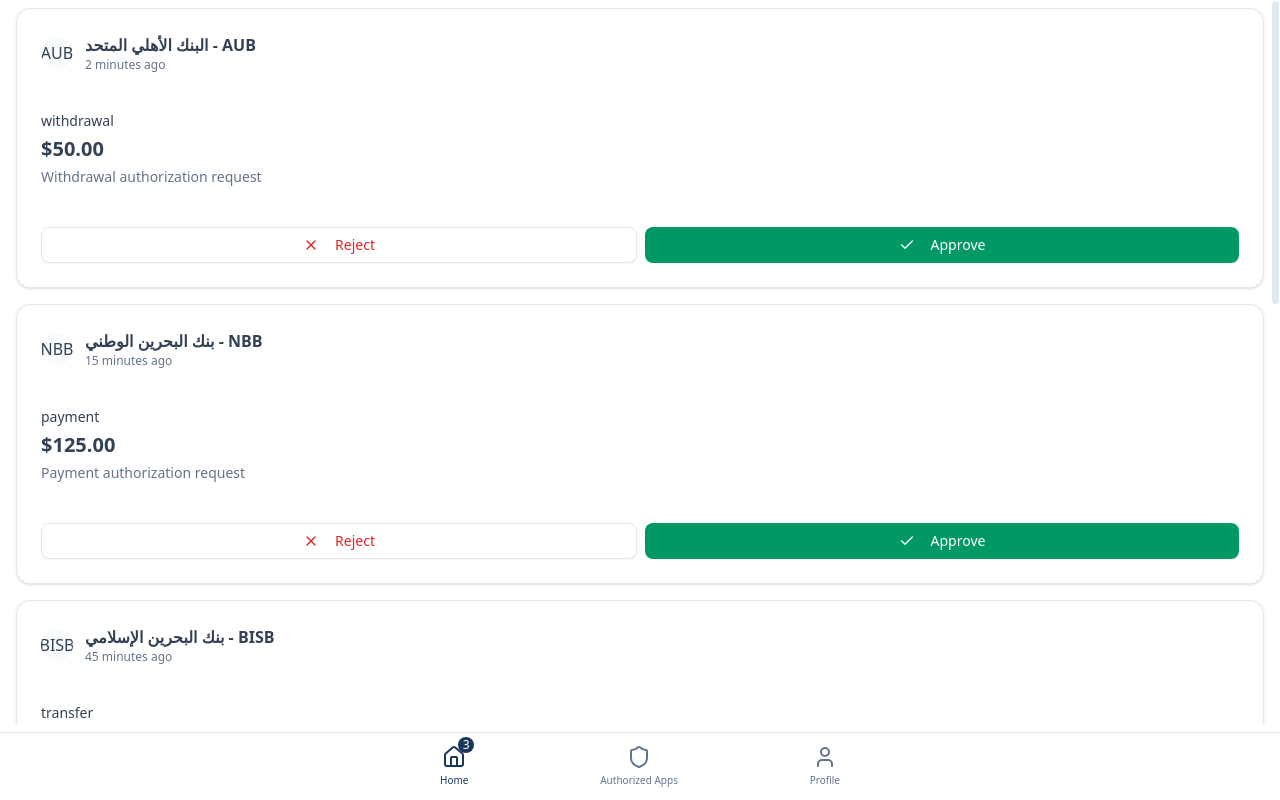
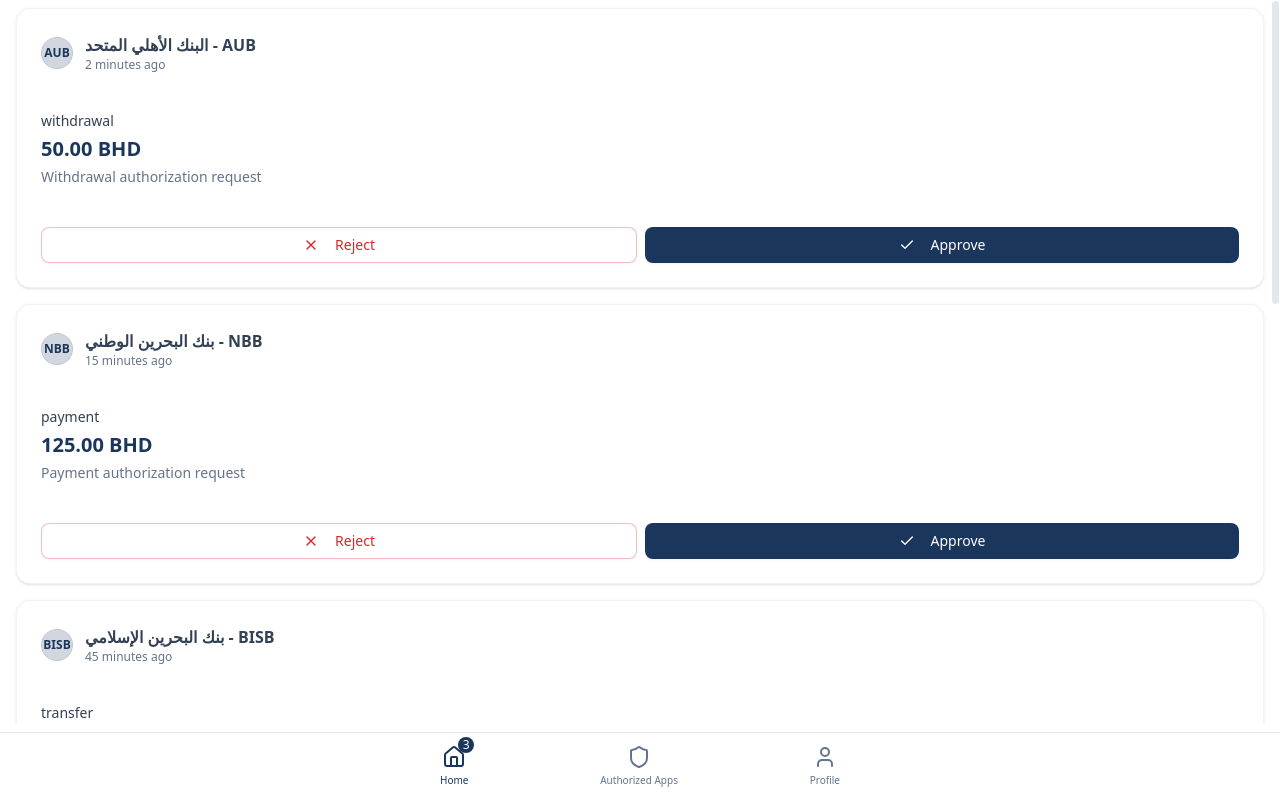
Before and after one commit to ExTBH/secure-id, a Next.js app: page / in a window 1280 px wide. Both pictures are taken after a click on the button "Open Dashboard". Built offline with nearby package versions, Linux system fonts and the light colour scheme.

Commit message:
feat: enhance RequestCard styling with improved theming and layout adjustments

```diff
--- a/components/dashboard/home/request-card.tsx
+++ b/components/dashboard/home/request-card.tsx
@@ -63,15 +63,19 @@ export function RequestCard({
 
   return (
     <>
-      <Card className="mb-4">
+      <Card className="mb-4 border-border/50 shadow-sm hover:shadow-md transition-shadow">
         <CardHeader className="pb-2">
           <div className="flex items-center gap-3">
-            <Avatar className="h-8 w-8">
-              <AvatarFallback>{request.serviceIcon}</AvatarFallback>
+            <Avatar className="h-8 w-8 bg-primary/10 border border-primary/20">
+              <AvatarFallback className="bg-primary/10 text-primary font-semibold text-xs">
+                {request.serviceIcon}
+              </AvatarFallback>
             </Avatar>
             <div>
-              <CardTitle className="text-base">{request.serviceName}</CardTitle>
-              <CardDescription className="text-xs">
+              <CardTitle className="text-base text-foreground">
+                {request.serviceName}
+              </CardTitle>
+              <CardDescription className="text-xs text-muted-foreground">
                 {timeAgo(request.timestamp)}
               </CardDescription>
             </div>
@@ -79,10 +83,12 @@ export function RequestCard({
         </CardHeader>
         <CardContent className="pb-2">
           <div className="flex flex-col gap-1">
-            <div className="text-sm font-medium">{request.requestType}</div>
+            <div className="text-sm font-medium text-foreground">
+              {request.requestType}
+            </div>
             {request.amount && (
-              <div className="text-xl font-semibold">
-                ${request.amount.toFixed(2)}
+              <div className="text-xl font-semibold text-primary">
+                {request.amount.toFixed(2)} BHD
               </div>
             )}
             <p className="text-sm text-muted-foreground">
@@ -94,7 +100,7 @@ export function RequestCard({
           <div className="flex gap-2 w-full">
             <Button
               variant="outline"
-              className="flex-1 text-destructive hover:text-destructive hover:bg-destructive/10"
+              className="flex-1 text-destructive border-destructive/30 hover:text-destructive-foreground hover:bg-destructive hover:border-destructive"
               onClick={() => setIsRejectDialogOpen(true)}
               disabled={isLoading}
             >
@@ -102,7 +108,7 @@ export function RequestCard({
               Reject
             </Button>
             <Button
-              className="flex-1 bg-emerald-600 hover:bg-emerald-700"
+              className="flex-1 bg-primary text-primary-foreground hover:bg-primary/90 border-0"
               onClick={() => setIsApproveDialogOpen(true)}
               disabled={isLoading}
             >
@@ -115,14 +121,19 @@ export function RequestCard({
 
       {/* Approve Dialog */}
       <Dialog open={isApproveDialogOpen} onOpenChange={setIsApproveDialogOpen}>
-        <DialogContent>
+        <DialogContent className="border-border">
           <DialogHeader>
-            <DialogTitle>Approve Request</DialogTitle>
-            <DialogDescription>
+            <DialogTitle className="text-foreground">
+              Approve Request
+            </DialogTitle>
+            <DialogDescription className="text-muted-foreground">
               Are you sure you want to approve this request from{' '}
-              {request.serviceName}?
+              <span className="font-medium text-foreground">
+                {request.serviceName}
+              </span>
+              ?
               {request.amount &&
-                ` This will authorize a payment of $${request.amount.toFixed(2)}.`}
+                ` This will authorize a payment of ${request.amount.toFixed(2)} BHD.`}
             </DialogDescription>
           </DialogHeader>
           <DialogFooter>
@@ -130,11 +141,12 @@ export function RequestCard({
               variant="outline"
               onClick={() => setIsApproveDialogOpen(false)}
               disabled={isLoading}
+              className="border-border"
             >
               Cancel
             </Button>
             <Button
-              className="bg-emerald-600 hover:bg-emerald-700"
+              className="bg-primary text-primary-foreground hover:bg-primary/90"
               onClick={handleApprove}
               disabled={isLoading}
             >
@@ -146,12 +158,17 @@ export function RequestCard({
 
       {/* Reject Dialog */}
       <Dialog open={isRejectDialogOpen} onOpenChange={setIsRejectDialogOpen}>
-        <DialogContent>
+        <DialogContent className="border-border">
           <DialogHeader>
-            <DialogTitle>Reject Request</DialogTitle>
-            <DialogDescription>
+            <DialogTitle className="text-foreground">
+              Reject Request
+            </DialogTitle>
+            <DialogDescription className="text-muted-foreground">
               Are you sure you want to reject this request from{' '}
-              {request.serviceName}? This action cannot be undone.
+              <span className="font-medium text-foreground">
+                {request.serviceName}
+              </span>
+              ? This action cannot be undone.
             </DialogDescription>
           </DialogHeader>
           <DialogFooter>
@@ -159,6 +176,7 @@ export function RequestCard({
               variant="outline"
               onClick={() => setIsRejectDialogOpen(false)}
               disabled={isLoading}
+              className="border-border"
             >
               Cancel
             </Button>
@@ -166,6 +184,7 @@ export function RequestCard({
               variant="destructive"
               onClick={handleReject}
               disabled={isLoading}
+              className="bg-destructive text-destructive-foreground hover:bg-destructive/90"
             >
               {isLoading ? 'Rejecting...' : 'Confirm Reject'}
             </Button>
```
